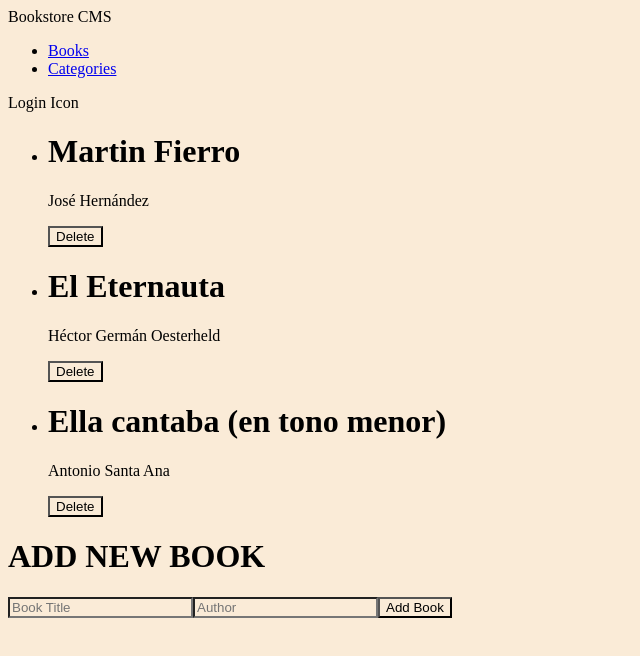
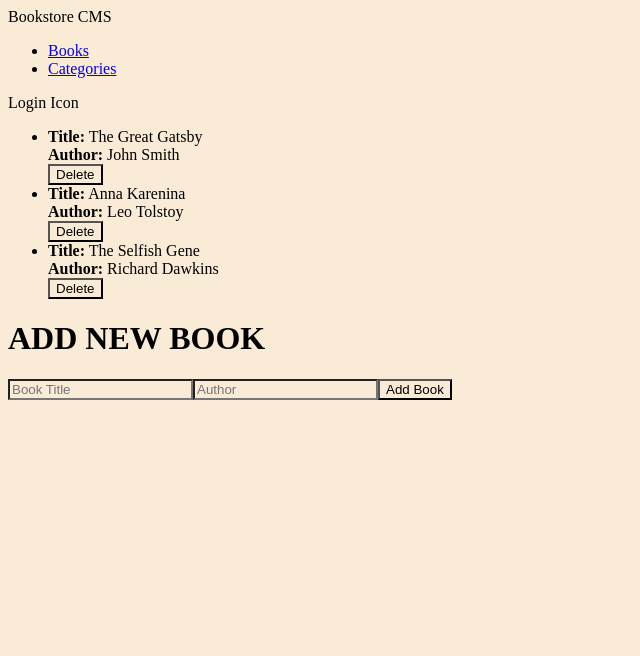
Before and after one commit to rodrigopenayo98/Bookstore-rod, a React (Create React App) app: page / in a window 1280 px wide. Shown: the top 656 px of the page, without its empty margins (0-640 px from the left). Built offline with nearby package versions, Linux system fonts and the light colour scheme.

Commit message:
use redux in react components

```diff
--- a/src/App.js
+++ b/src/App.js
@@ -1,10 +1,13 @@
 import React from 'react';
 import { BrowserRouter, Route, Routes } from 'react-router-dom';
+import { Provider } from 'react-redux';
+import store from './redux/store';
 import Books from './components/Books';
 import NavBar from './components/NavBar';
 import Categories from './components/Categories';
 
 const App = () => (
+  <Provider store={store}>
     <BrowserRouter>
       <NavBar />
       <Routes>
@@ -12,6 +15,7 @@ const App = () => (
         <Route path="/categories" element={<Categories />} />
       </Routes>
     </BrowserRouter>
+  </Provider>
 );
 
 export default App;
--- a/src/components/Book.js
+++ b/src/components/Book.js
@@ -1,17 +1,27 @@
 import PropTypes from 'prop-types';
 import React from 'react';
+import Button from './Button';
 
-const Book = ({ bookTitle, author }) => (
+const Book = ({ bookTitle, author, onDelete }) => (
   <li>
-    <h1>{bookTitle}</h1>
-    <p>{author}</p>
-    <button type="button">Delete</button>
+    <div>
+      <strong>Title:</strong>
+      {' '}
+      {bookTitle}
+    </div>
+    <div>
+      <strong>Author:</strong>
+      {' '}
+      {author}
+    </div>
+    <Button text="Delete" handleAddBook={onDelete} />
   </li>
 );
 
 Book.propTypes = {
   bookTitle: PropTypes.string.isRequired,
   author: PropTypes.string.isRequired,
+  onDelete: PropTypes.func.isRequired,
 };
 
 export default Book;
--- a/src/components/BookForm.js
+++ b/src/components/BookForm.js
@@ -1,14 +1,47 @@
-import React from 'react';
+import React, { useState } from 'react';
+import { useDispatch } from 'react-redux';
+import { addBook } from '../redux/books/booksSlice';
+import Button from './Button';
 
-const BookForm = () => (
+const AddBook = () => {
+  const dispatch = useDispatch();
+  const [title, setTitle] = useState('');
+  const [author, setAuthor] = useState('');
+
+  const handleAddBook = () => {
+    const newItemId = `item${Math.random().toString(36).substr(2, 9)}`;
+
+    dispatch(addBook({
+      item_id: newItemId,
+      title,
+      author,
+      category: 'Fiction',
+    }));
+
+    setTitle('');
+    setAuthor('');
+  };
+
+  return (
     <div>
       <h1>ADD NEW BOOK</h1>
       <form>
-      <input type="text" id="InputNameBook" placeholder="Book Title" />
-      <input type="text" id="InputNameAuthor" placeholder="Author" />
-      <button type="submit" id="BookFormButton">Add Book</button>
+        <input
+          type="text"
+          placeholder="Book Title"
+          value={title}
+          onChange={(e) => setTitle(e.target.value)}
+        />
+        <input
+          type="text"
+          placeholder="Author"
+          value={author}
+          onChange={(e) => setAuthor(e.target.value)}
+        />
+        <Button text="Add Book" handleAddBook={handleAddBook} />
       </form>
     </div>
   );
+};
 
-export default BookForm;
+export default AddBook;
--- a/src/components/Books.js
+++ b/src/components/Books.js
@@ -1,11 +1,41 @@
-import BookList from './BooksList';
+import React from 'react';
+import { useDispatch, useSelector } from 'react-redux';
+import Book from './Book';
 import BookForm from './BookForm';
+import { addBook, removeBook } from '../redux/books/booksSlice';
 
-const Books = () => (
-  <>
-    <BookList />
-    <BookForm />
-  </>
-);
+const Books = () => {
+  const dispatch = useDispatch();
+  const books = useSelector((state) => state.books.books);
+
+  const handleAddBook = (title, author) => {
+    const newBook = {
+      item_id: `item${books.length + 1}`,
+      title,
+      author,
+    };
+    dispatch(addBook(newBook));
+  };
+
+  const handleDeleteBook = (bookId) => {
+    dispatch(removeBook(bookId));
+  };
+
+  return (
+    <>
+      <ul className="book-list">
+        {books.map((book) => (
+          <Book
+            key={book.item_id}
+            bookTitle={book.title}
+            author={book.author}
+            onDelete={() => handleDeleteBook(book.item_id)}
+          />
+        ))}
+      </ul>
+      <BookForm onAddBook={handleAddBook} />
+    </>
+  );
+};
 
 export default Books;
--- a/src/components/BooksList.js
+++ /dev/null
@@ -1,11 +0,0 @@
-import Book from './Book';
-
-const BookList = () => (
-  <ul>
-    <Book bookTitle="Martin Fierro" author="José Hernández" />
-    <Book bookTitle="El Eternauta" author="Héctor Germán Oesterheld" />
-    <Book bookTitle="Ella cantaba (en tono menor)" author="Antonio Santa Ana" />
-  </ul>
-);
-
-export default BookList;
--- /dev/null
+++ b/src/components/Button.js
@@ -0,0 +1,15 @@
+import React from 'react';
+import PropTypes from 'prop-types';
+
+const Button = ({ text, handleAddBook }) => (
+  <button type="button" onClick={handleAddBook}>
+    {text}
+  </button>
+);
+
+Button.propTypes = {
+  text: PropTypes.string.isRequired,
+  handleAddBook: PropTypes.func.isRequired,
+};
+
+export default Button;
--- a/src/redux/books/booksSlice.js
+++ b/src/redux/books/booksSlice.js
@@ -1,7 +1,26 @@
 import { createSlice } from '@reduxjs/toolkit';
 
 const initialState = {
-  books: [],
+  books: [
+    {
+      item_id: 'item1',
+      title: 'The Great Gatsby',
+      author: 'John Smith',
+      category: 'Fiction',
+    },
+    {
+      item_id: 'item2',
+      title: 'Anna Karenina',
+      author: 'Leo Tolstoy',
+      category: 'Fiction',
+    },
+    {
+      item_id: 'item3',
+      title: 'The Selfish Gene',
+      author: 'Richard Dawkins',
+      category: 'Nonfiction',
+    },
+  ],
 };
 
 const booksSlice = createSlice({
@@ -12,7 +31,7 @@ const booksSlice = createSlice({
       state.books.push(action.payload);
     },
     removeBook: (state, action) => {
-      state.books = state.books.filter((book) => book.id !== action.payload);
+      state.books = state.books.filter((book) => book.item_id !== action.payload);
     },
   },
 });
--- a/src/redux/categories/categoriesSlice.js
+++ b/src/redux/categories/categoriesSlice.js
@@ -8,11 +8,14 @@ const categoriesSlice = createSlice({
   name: 'categories',
   initialState,
   reducers: {
-    getCategories: (state) => {
-      state.categories.push('Under construction');
+    addBook: (state, action) => {
+      state.books.push(action.payload);
+    },
+    removeBook: (state, action) => {
+      state.books = state.books.filter((book) => book.item_id !== action.payload);
     },
   },
 });
 
-export const { getCategories } = categoriesSlice.actions;
+export const { getCategories, addBook, removeBook } = categoriesSlice.actions;
 export default categoriesSlice.reducer;
```
Lines whose indentation alone changed are shown as unchanged.
